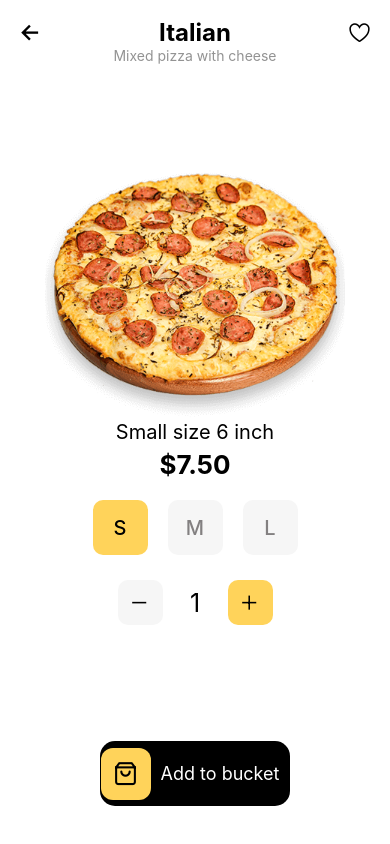
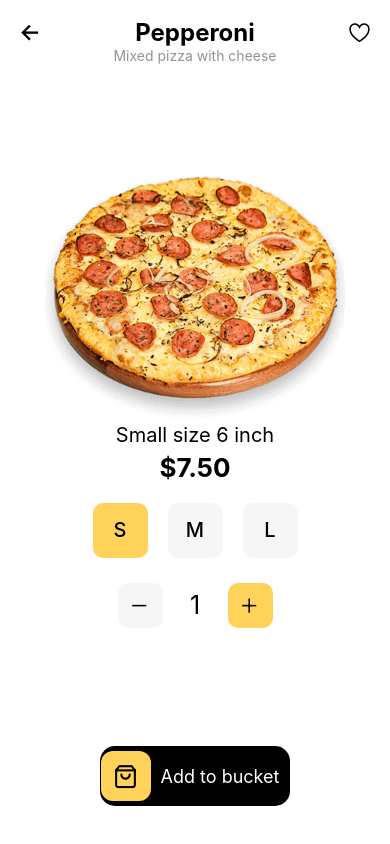
Before and after one commit to JeanSilvany/PizzaScreenClone, a React Native app: screen / in a window 390 px wide. Built offline with nearby package versions, Linux system fonts and the light colour scheme.

Commit message:
Added Dynamic Informations

```diff
--- a/App.tsx
+++ b/App.tsx
@@ -5,11 +5,21 @@ import HeaderBar from './src/page/components/HeaderBar';
 import PizzaCard from './src/page/components/PizzaCard';
 import 'react-native-reanimated';
 
+interface data {
+  name: string;
+  value: number;
+}
+
 const PizzaScreenClone: React.FC = () => {
+  const data = {
+    name: 'Pepperoni',
+    value: 7.5,
+  };
+
   return (
     <View style={{flex: 1, padding: 18, backgroundColor: '#fff'}}>
-      <HeaderBar />
-      <PizzaCard />
+      <HeaderBar data={data} />
+      <PizzaCard data={data} />
       <BagFooter />
     </View>
   );
--- a/src/page/components/BagFooter/index.tsx
+++ b/src/page/components/BagFooter/index.tsx
@@ -1,35 +1,13 @@
 import React from 'react';
 import {View, TouchableOpacity, Text} from 'react-native';
-
 import Icon from 'react-native-vector-icons/Feather';
+import {styles} from './styles';
 
 const BagFooter: React.FC = () => {
   return (
-    <TouchableOpacity
-      style={{
-        justifyContent: 'center',
-        alignItems: 'center',
-        marginBottom: 20,
-      }}>
-      <View
-        style={{
-          alignItems: 'center',
-          justifyContent: 'center',
-          flexDirection: 'row',
-          backgroundColor: '#000',
-          width: 190,
-          height: 65,
-          borderRadius: 15,
-        }}>
-        <View
-          style={{
-            backgroundColor: '#ffd35a',
-            height: 52,
-            width: 50,
-            borderRadius: 12,
-            justifyContent: 'center',
-            alignItems: 'center',
-          }}>
+    <TouchableOpacity style={styles.container}>
+      <View style={styles.cardButton}>
+        <View style={styles.bagBox}>
           <Icon name="shopping-bag" size={25} color={'#000'} />
         </View>
         <View style={{marginHorizontal: 10}}>
--- /dev/null
+++ b/src/page/components/BagFooter/styles.tsx
@@ -0,0 +1,26 @@
+import {StyleSheet} from 'react-native';
+
+export const styles = StyleSheet.create({
+  container: {
+    justifyContent: 'center',
+    alignItems: 'center',
+    marginBottom: 20,
+  },
+  cardButton: {
+    alignItems: 'center',
+    justifyContent: 'center',
+    flexDirection: 'row',
+    backgroundColor: '#000',
+    width: 190,
+    height: 60,
+    borderRadius: 15,
+  },
+  bagBox: {
+    backgroundColor: '#ffd35a',
+    height: 50,
+    width: 50,
+    borderRadius: 12,
+    justifyContent: 'center',
+    alignItems: 'center',
+  },
+});
--- a/src/page/components/HeaderBar/index.tsx
+++ b/src/page/components/HeaderBar/index.tsx
@@ -1,26 +1,22 @@
 import React from 'react';
 import {View, Text, TouchableOpacity} from 'react-native';
 import Icon from 'react-native-vector-icons/Ionicons';
+import {styles} from './styles';
 
-const HeaderBar: React.FC = () => {
+const HeaderBar: React.FC = props => {
   return (
     <>
-      <View
-        style={{
-          flexDirection: 'row',
-          justifyContent: 'space-between',
-          alignItems: 'center',
-        }}>
+      <View style={styles.container}>
         <TouchableOpacity>
           <Icon name="arrow-back-outline" size={25} color={'#000'} />
         </TouchableOpacity>
 
-        <Text style={{fontSize: 24, fontWeight: 'bold'}}>Italian</Text>
+        <Text style={styles.pizzaName}>{props.data.name}</Text>
         <TouchableOpacity>
           <Icon name="heart-outline" size={25} color={'#000'} />
         </TouchableOpacity>
       </View>
-      <View style={{justifyContent: 'space-between', alignItems: 'center'}}>
+      <View style={styles.bottomText}>
         <Text style={{color: '#939393'}}>Mixed pizza with cheese</Text>
       </View>
     </>
--- a/src/page/components/HeaderBar/styles.tsx
+++ b/src/page/components/HeaderBar/styles.tsx
@@ -0,0 +1,17 @@
+import {StyleSheet} from 'react-native';
+
+export const styles = StyleSheet.create({
+  container: {
+    flexDirection: 'row',
+    justifyContent: 'space-between',
+    alignItems: 'center',
+  },
+  pizzaName: {
+    fontSize: 24,
+    fontWeight: 'bold',
+  },
+  bottomText: {
+    alignItems: 'center',
+    justifyContent: 'center',
+  },
+});
--- a/src/page/components/PizzaCard/index.tsx
+++ b/src/page/components/PizzaCard/index.tsx
@@ -1,106 +1,88 @@
-import React from 'react';
+import React, {useState} from 'react';
 import {View, Image, TouchableOpacity, Text} from 'react-native';
+import Icon from 'react-native-vector-icons/Ionicons';
+import {styles} from './styles';
 
-import Icon from 'react-native-vector-icons/Ionicons';
+const sizePizza = [
+  {
+    id: 1,
+    size: 'S',
+    value: 7.5,
+  },
+  {
+    id: 2,
+    size: 'M',
+    value: 10.0,
+  },
+  {
+    id: 3,
+    size: 'L',
+    value: 12.5,
+  },
+];
 
-const PizzaCard: React.FC = () => {
+const PizzaCard: React.FC = props => {
+  const [menu, setMenu] = useState(1);
+  const [amount, setAmount] = useState(1);
+
+  const handleIncrement = () => {
+    setAmount(amount + 1);
+  };
+
+  const handleDecrement = () => {
+    if (amount > 1) {
+      setAmount(amount - 1);
+    }
+  };
   return (
-    <View style={{flex: 1, justifyContent: 'center', alignItems: 'center'}}>
+    <View style={styles.container}>
       <Image
-        style={{
-          height: 250,
-          width: 300,
-          alignSelf: 'center',
-        }}
+        style={styles.pizzaImage}
         source={require('../../../assets/pizza_calabresa.png')}
       />
       <View style={{justifyContent: 'center', alignItems: 'center'}}>
         <Text style={{fontSize: 20}}>Small size 6 inch</Text>
-        <Text style={{fontSize: 26, fontWeight: 'bold', marginVertical: 5}}>
-          $7.50
-        </Text>
+        {sizePizza.map((e, index) =>
+          e.id === menu ? (
+            <Text
+              style={{fontSize: 26, fontWeight: 'bold', marginVertical: 5}}
+              key={`value-${index}`}>
+              ${(e.value * amount).toFixed(2)}
+            </Text>
+          ) : null,
+        )}
       </View>
       <View style={{flexDirection: 'row', marginVertical: 15}}>
-        <TouchableOpacity
-          style={{
-            height: 55,
-            width: 55,
-            backgroundColor: '#ffd35a',
-            justifyContent: 'center',
-            alignItems: 'center',
-            marginHorizontal: 10,
-            borderRadius: 10,
-          }}>
-          <Text style={{fontSize: 20, fontWeight: '500'}}>S</Text>
-        </TouchableOpacity>
-        <TouchableOpacity
-          style={{
-            height: 55,
-            width: 55,
-            backgroundColor: '#f6f6f6',
-            justifyContent: 'center',
-            alignItems: 'center',
-            marginHorizontal: 10,
-            borderRadius: 10,
-          }}>
-          <Text style={{fontSize: 20, fontWeight: '500', color: '#838081'}}>
-            M
-          </Text>
-        </TouchableOpacity>
-        <TouchableOpacity
-          style={{
-            height: 55,
-            width: 55,
-            backgroundColor: '#f6f6f6',
-            justifyContent: 'center',
-            alignItems: 'center',
-            marginHorizontal: 10,
-            borderRadius: 10,
-          }}>
-          <Text style={{fontSize: 20, fontWeight: '500', color: '#838081'}}>
-            L
-          </Text>
-        </TouchableOpacity>
+        {sizePizza.map((e, index) =>
+          e.id === menu ? (
+            <TouchableOpacity
+              key={`size-${index}`}
+              onPress={() => setMenu(e.id)}
+              style={styles.activeBox}>
+              <Text style={{fontSize: 20, fontWeight: '500'}}>{e.size}</Text>
+            </TouchableOpacity>
+          ) : (
+            <TouchableOpacity
+              key={`size-${index}`}
+              onPress={() => setMenu(e.id)}
+              style={styles.disabledBox}>
+              <Text style={{fontSize: 20, fontWeight: '500'}}>{e.size}</Text>
+            </TouchableOpacity>
+          ),
+        )}
       </View>
       <View
         style={{
           flexDirection: 'row',
           marginVertical: 10,
         }}>
-        <TouchableOpacity
-          style={{
-            height: 45,
-            width: 45,
-            backgroundColor: '#f6f6f6',
-            marginHorizontal: 5,
-            borderRadius: 10,
-            justifyContent: 'center',
-            alignItems: 'center',
-          }}>
+        <TouchableOpacity style={styles.removeBox} onPress={handleDecrement}>
           <Icon name="remove" size={25} color={'#000'} />
         </TouchableOpacity>
-        <View
-          style={{
-            height: 45,
-            width: 45,
-            backgroundColor: '#fff',
-            marginHorizontal: 5,
-            borderRadius: 10,
-            justifyContent: 'center',
-            alignItems: 'center',
-          }}>
-          <Text style={{fontSize: 25}}>1</Text>
+        <View style={styles.amountBox}>
+          <Text style={{fontSize: 25}}>{amount}</Text>
         </View>
-        <TouchableOpacity
-          style={{
-            height: 45,
-            width: 45,
-            backgroundColor: '#ffd35a',
-            marginHorizontal: 5,
-            borderRadius: 10,
-            justifyContent: 'center',
-            alignItems: 'center',
-          }}>
+        <TouchableOpacity style={styles.addBox} onPress={handleIncrement}>
           <Icon name="add-outline" size={25} color={'#000'} />
         </TouchableOpacity>
       </View>
--- /dev/null
+++ b/src/page/components/PizzaCard/styles.tsx
@@ -0,0 +1,59 @@
+import {StyleSheet} from 'react-native';
+
+export const styles = StyleSheet.create({
+  container: {
+    flex: 1,
+    justifyContent: 'center',
+    alignItems: 'center',
+  },
+  pizzaImage: {
+    height: 250,
+    width: 300,
+    alignSelf: 'center',
+  },
+  activeBox: {
+    height: 55,
+    width: 55,
+    backgroundColor: '#ffd35a',
+    justifyContent: 'center',
+    alignItems: 'center',
+    marginHorizontal: 10,
+    borderRadius: 10,
+  },
+  disabledBox: {
+    height: 55,
+    width: 55,
+    backgroundColor: '#f6f6f6',
+    justifyContent: 'center',
+    alignItems: 'center',
+    marginHorizontal: 10,
+    borderRadius: 10,
+  },
+  removeBox: {
+    height: 45,
+    width: 45,
+    backgroundColor: '#f6f6f6',
+    marginHorizontal: 5,
+    borderRadius: 10,
+    justifyContent: 'center',
+    alignItems: 'center',
+  },
+  amountBox: {
+    height: 45,
+    width: 45,
+    backgroundColor: '#fff',
+    marginHorizontal: 5,
+    borderRadius: 10,
+    justifyContent: 'center',
+    alignItems: 'center',
+  },
+  addBox: {
+    height: 45,
+    width: 45,
+    backgroundColor: '#ffd35a',
+    marginHorizontal: 5,
+    borderRadius: 10,
+    justifyContent: 'center',
+    alignItems: 'center',
+  },
+});
```
